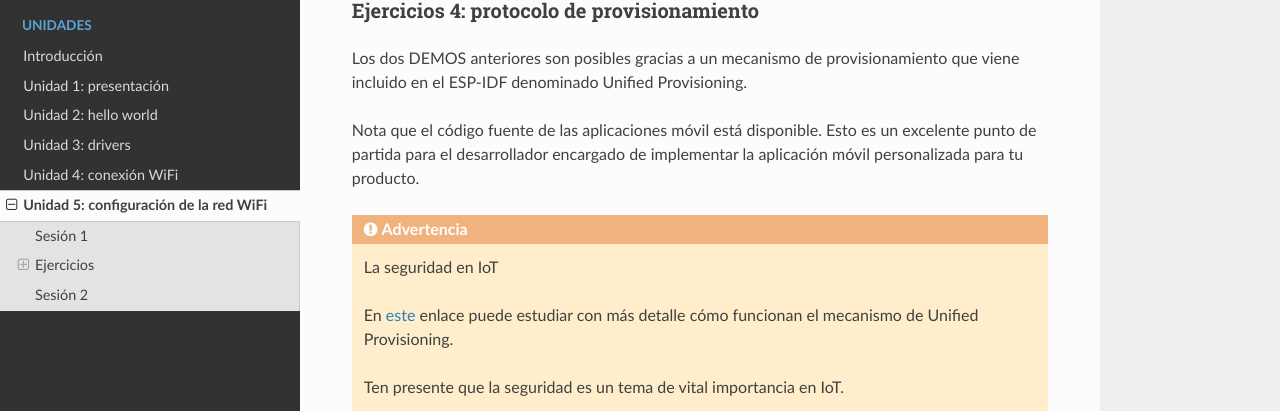
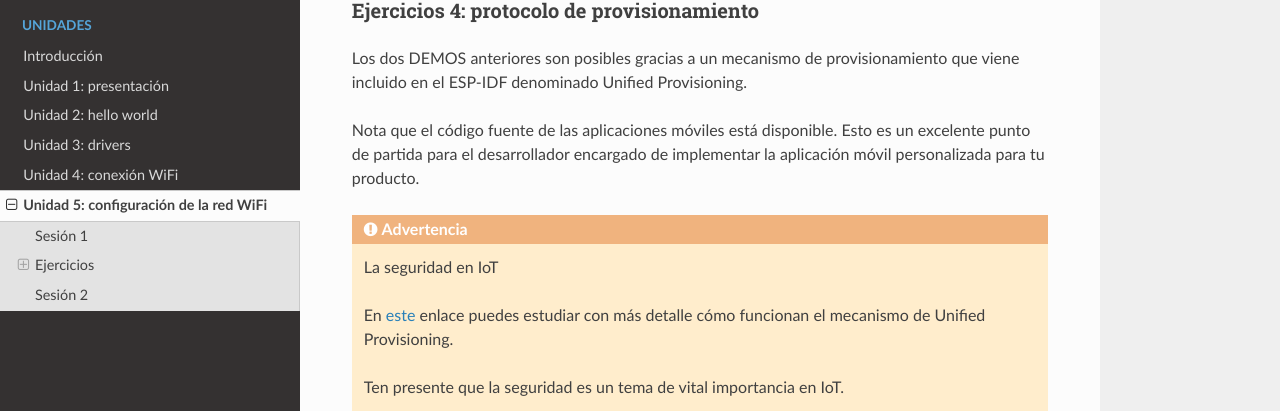
Before and after one commit to juanferfranco/espiot, a Sphinx documentation site: the page built from docs/_unidad5/unidad5.rst, in a window 1280 px wide and 900 px high, scrolled down 2659 px. Shown: the part 137-548 px from the top of the window. Built offline with Sphinx 7.4.7 and the Read the Docs theme 2.0.0, drawn with Linux system fonts in a browser that asks for light colours; some of the changed text lies outside the part shown.

Commit message:
minor fixes

```diff
--- a/docs/_unidad5/unidad5.rst
+++ b/docs/_unidad5/unidad5.rst
@@ -155,14 +155,14 @@ Ejercicios 4: protocolo de provisionamiento
 Los dos DEMOS anteriores son posibles gracias a un mecanismo de provisionamiento que
 viene incluido en el ESP-IDF denominado Unified Provisioning.
 
-Nota que el código fuente de las aplicaciones móvil está disponible. Esto es un
+Nota que el código fuente de las aplicaciones móviles está disponible. Esto es un
 excelente punto de partida para el desarrollador encargado de implementar la aplicación
 móvil personalizada para tu producto.
 
 .. warning:: La seguridad en IoT
 
     En `este <https://docs.espressif.com/projects/esp-jumpstart/en/latest/networkconfig.html#unified-provisioning>`__
-    enlace puede estudiar con más detalle cómo funcionan el mecanismo de Unified Provisioning.
+    enlace puedes estudiar con más detalle cómo funcionan el mecanismo de Unified Provisioning.
 
     Ten presente que la seguridad es un tema de vital importancia en IoT.
 
```
Also changed, not shown: other parts of docs/_unidad5/unidad5.rst (+2 -2 lines).
